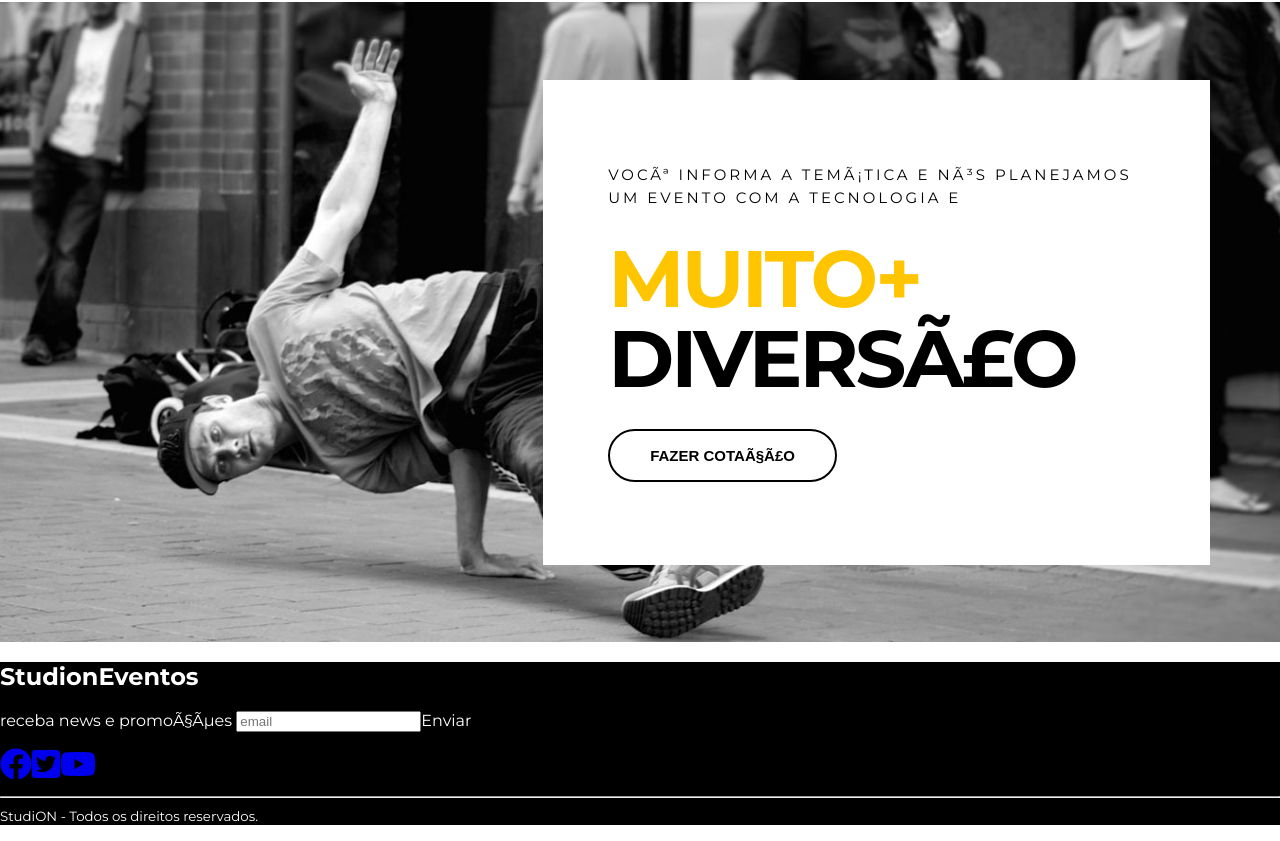
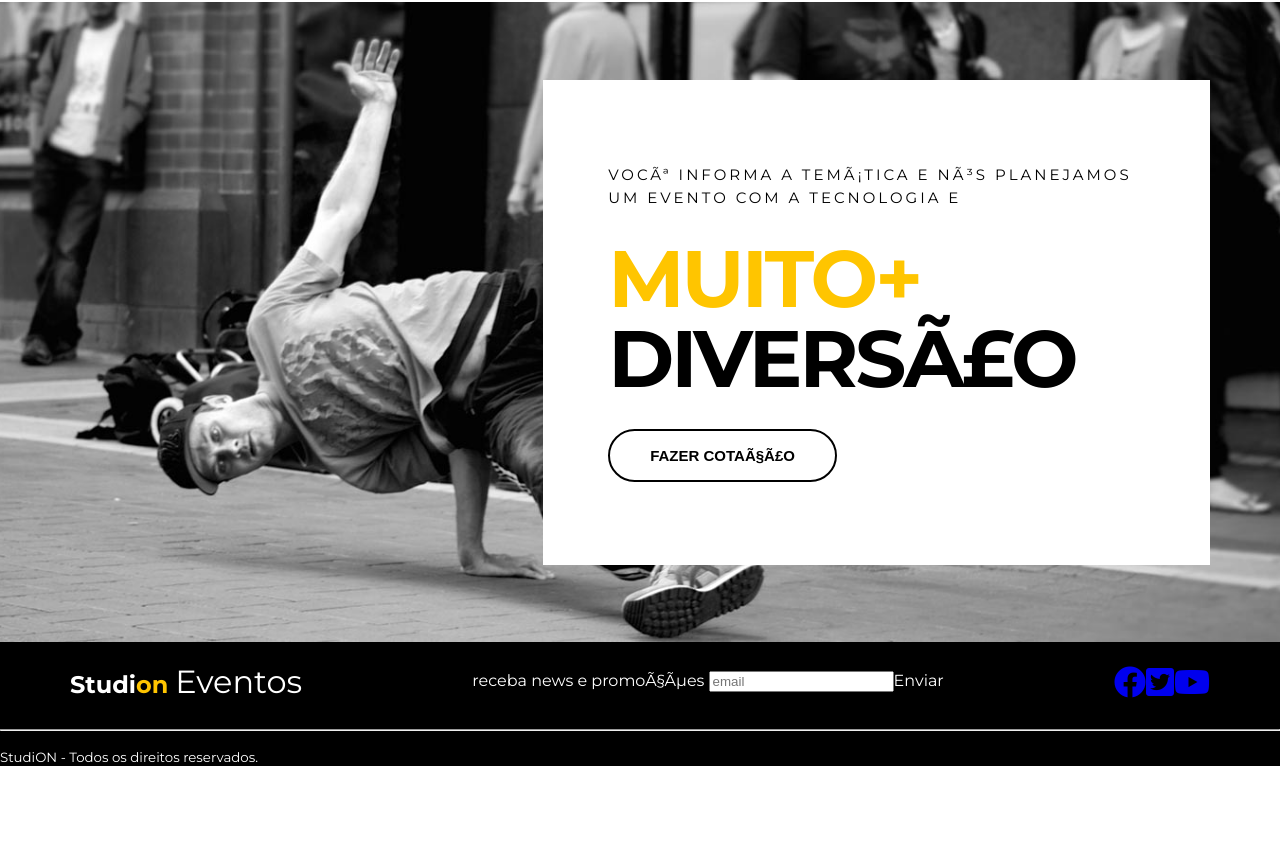
Before and after one commit to Daiana-stak/studion, a website: page src/index.html in a window 1280 px wide. Shown: the part 1652-2493 px from the top of the page. After the commit the page ends 2434 px from the top, so only its background shows below. Drawn offline with Linux system fonts and the light colour scheme.

Commit message:
feat(footer): implemet style footer

```diff
--- a/src/index.html
+++ b/src/index.html
@@ -124,15 +124,18 @@
 </section>
     </main>
 
-    <footer style="background-color: #000; color: #fff">
-
-      <h2>Studi<span>on</span><span>Eventos</span></h2>
-      <form>
+    <footer class="footer">
+<div class="container footer__container">
+  <h2 class="logo-studion">
+    Studi<span class="copy--primary">on</span>
+    <span class="logo-studion_subtitle">Eventos</span>
+  </h2>
+  <form class="footer__form">
     <label>receba news e promoções</label>
     <input type="email" placeholder="email"
     <button type="submit">Enviar</button>
   </form>
-      <ul>
+  <ul class="footer__social">
     <li>
       <a href="https://facebook.com/" target="_blank">
         <i class="fab fa-facebook fa-2x">
@@ -154,7 +157,9 @@
     </li>
 
   </ul>
-      <hr
+</div>
+
+      <hr>
       <p>
         <small>Studi<span>ON</span> - Todos os direitos reservados.</small>
       </p>
--- a/src/style.css
+++ b/src/style.css
@@ -85,6 +85,7 @@ padding-left: 0;
   line-height: 1.0ch; /* relativa ao tamanho da altura do glifo 0 da fonte */
   text-transform: uppercase;
   text-align: right;
+
 }
 
 .logo-studion_subtitle {
@@ -254,3 +255,30 @@ padding-left: 0;
   border-color: var(--color-copy);
   background: unset;
 }
+
+.footer {
+  background-color: #000;
+  color: #fff;
+  pad: 0 1rem;
+}
+.footer__container {
+display: grid;
+grid-template-columns: repeat(3, auto);
+align-items: center;
+}
+
+.footer .logo-studion {
+  justify-self: start;
+}
+
+.logo-studion {
+  display: block;
+}
+
+.footer__form {
+  justify-self: center;
+}
+
+.footer__social {
+  justify-self: end;
+}
```
Lines whose indentation alone changed are shown as unchanged.
